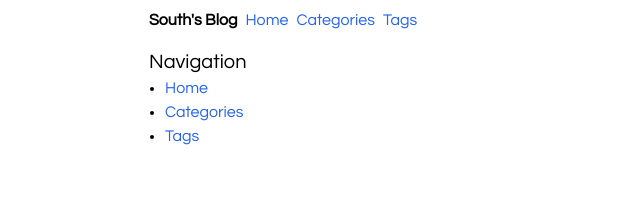
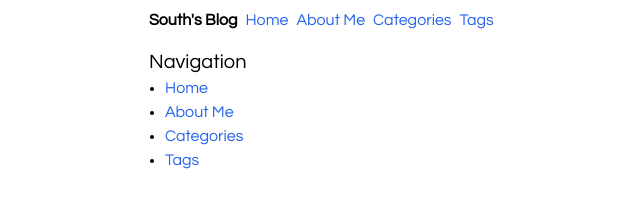
Before and after one commit to southball/blog-astro, an Astro site: page /nav in a window 1280 px wide. Shown: the whole page, without its empty margins (107-747 px from the left). Built offline with nearby package versions, Linux system fonts and the light colour scheme; Astro itself is replaced by a stand-in of ours.

Commit message:
Add about me link

```diff
--- a/src/components/Navbar.astro
+++ b/src/components/Navbar.astro
@@ -6,6 +6,9 @@ import Hamburger from "./Hamburger.astro";
   <a class="font-bold" href="/">South's Blog</a>
   <a class="text-blue-600 dark:text-blue-300 hidden min-[400px]:inline" href="/"
     >Home</a
+  >
+  <a class="text-blue-600 dark:text-blue-300 hidden min-[400px]:inline" href="https://southball.dev"
+    >About Me</a
   >
   <a
     class="text-blue-600 dark:text-blue-300 hidden min-[400px]:inline"
--- a/src/pages/nav.astro
+++ b/src/pages/nav.astro
@@ -11,6 +11,11 @@ import PageLayout from "../layouts/PageLayout.astro";
         <a class="text-blue-600 dark:text-blue-300" href="/">Home</a>
       </li>
       <li>
+        <a class="text-blue-600 dark:text-blue-300" href="https://southball.dev"
+          >About Me</a
+        >
+      </li>
+      <li>
         <a class="text-blue-600 dark:text-blue-300" href="/categories"
           >Categories</a
         >
```
